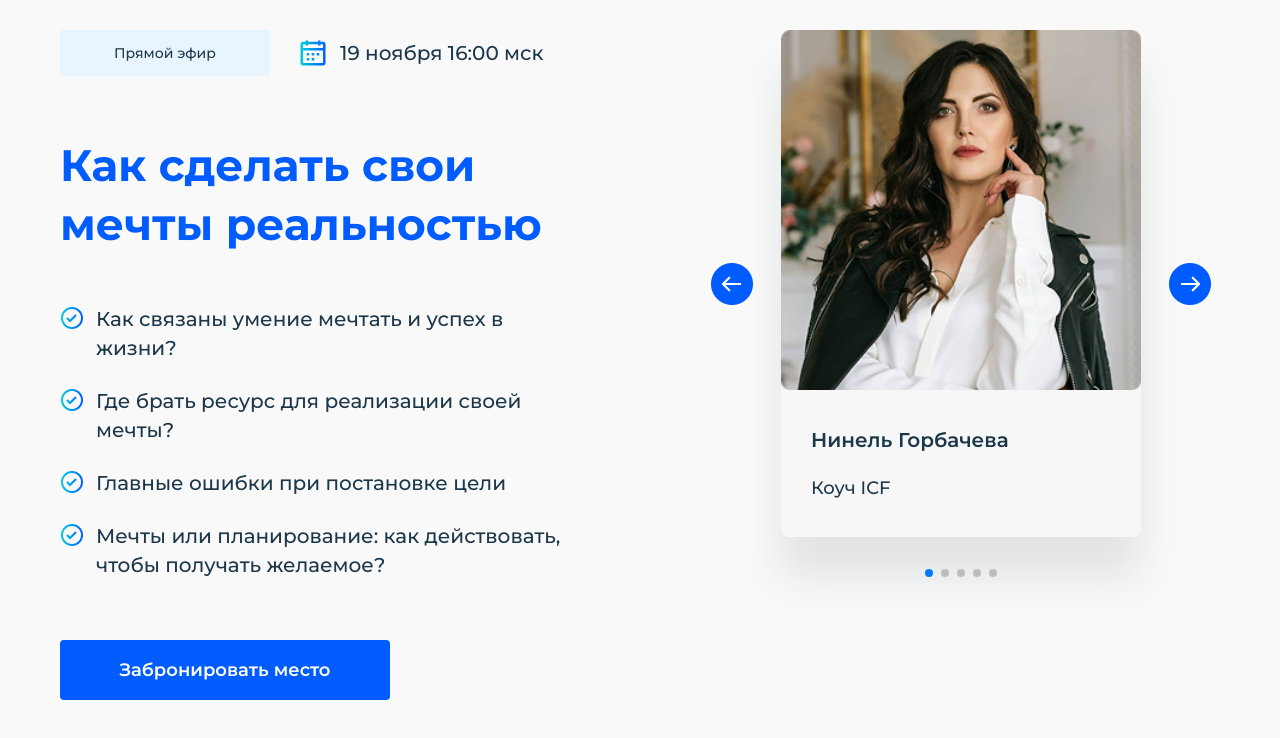
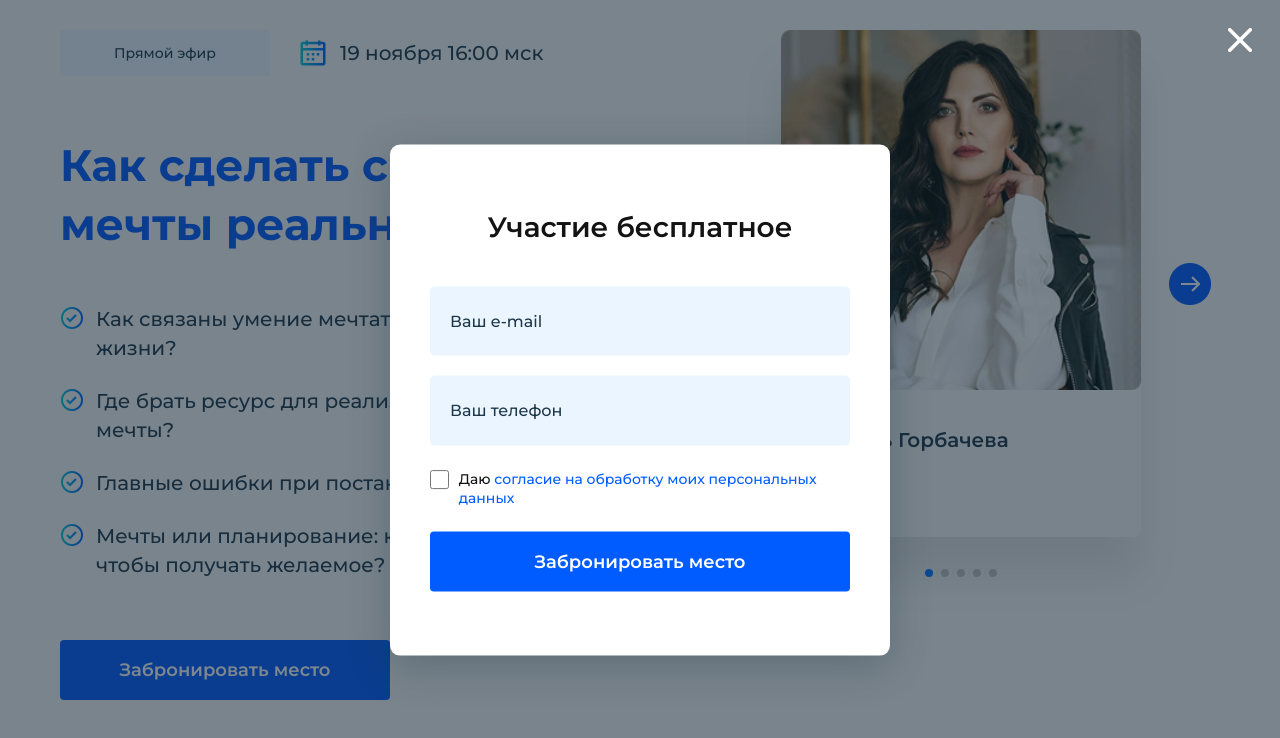
Before and after one commit to fire8327/EdPro, a website: page index.html in a window 1280 px wide. Both pictures are taken after a click on the button "Забронировать место". Shown: the part 193-931 px from the top of the page. Drawn offline with nearby package versions, Linux system fonts and the light colour scheme.

Commit message:
add pop-up

```diff
--- a/Assets/JS/main.js
+++ b/Assets/JS/main.js
@@ -1,3 +1,4 @@
+/* slider */
 const mainSwiper = new Swiper('.mainSwiper', {
     loop: true,
     slidesPerView: 1,
@@ -11,3 +12,17 @@ const mainSwiper = new Swiper('.mainSwiper', {
         prevEl: '.prev-swiper',
     }
 });
+
+
+/* modal */
+$('#openModal').on('click', () => {
+    $('#modal-bg').removeClass('hidden');
+    $('#modal').removeClass('-translate-y-[1000px]');
+    $('#modal').addClass('top-1/2 -translate-y-1/2');
+});
+
+$('#modal-bg').on('click', () => {
+    $('#modal-bg').addClass('hidden');
+    $('#modal').addClass('-translate-y-[1000px]');
+    $('#modal').removeClass('top-1/2 -translate-y-1/2');
+});
--- a/index.html
+++ b/index.html
@@ -83,7 +83,7 @@
                         </div>
                     </div>
                 </div>
-                <button class="flex items-center justify-center bg-[#005CFF] text-white text-base md:text-lg font-semibold leading-[145%] rounded-[4px] w-full lg:w-[330px] h-[60px]">Забронировать место</button>
+                <button id="openModal" class="cursor-pointer flex items-center justify-center bg-[#005CFF] text-white text-base md:text-lg font-semibold leading-[145%] rounded-[4px] w-full lg:w-[330px] h-[60px]">Забронировать место</button>
             </div>
             <div class="w-full flex flex-col gap-6 lg:gap-5 items-center">
                 <div class="flex items-center gap-7">
@@ -125,8 +125,30 @@
                 <div class="pagination-swiper !w-fit"></div>
             </div>
         </div>
+        <div id="modal-bg" class="hidden fixed inset-0 bg-[#1326338C] z-[4] p-2.5 md:p-7">
+            <button class="cursor-pointer flex ml-auto">
+                <img src="Assets/Images/icons/close.png" alt="close" class="w-5 h-5 md:w-6 md:h-6">
+            </button>
+        </div>
+        <div id="modal" class="transition-all duration-500 py-11 px-5 md:py-16 md:px-10 fixed -translate-y-[1000px] left-1/2 -translate-x-1/2 z-[5] w-[calc(100vw-20px)] md:w-[500px] bg-white rounded-[10px] shadow-[0px_10px_40px_0px_#1C37494D]">
+            <div class="grow flex flex-col gap-7 md:gap-10">
+                <p class="text-center font-semibold leading-[135%] text-xl md:text-[28px]">Участие бесплатное</p>
+                <div class="flex flex-col gap-6">
+                    <div class="flex flex-col gap-5">
+                        <input type="email" placeholder="Ваш e-mail" class="focus:outline-none px-5 py-5 md:py-6 font-medium leading-[135%] text-base rounded-[5px] bg-[#EBF5FF] placeholder:text-[#1C3749]">
+                        <input type="text" placeholder="Ваш телефон" class="focus:outline-none px-5 py-5 md:py-6 font-medium leading-[135%] text-base rounded-[5px] bg-[#EBF5FF] placeholder:text-[#1C3749]">
+                    </div>
+                    <label class="flex items-start gap-2.5">
+                        <input type="checkbox" class="w-5 h-5">
+                        <span class="font-medium leading-[135%] text-sm">Даю <a href="#" class="text-[#005CFF]">согласие на обработку моих персональных данных</a></span>
+                    </label>
+                    <button class="cursor-pointer flex items-center justify-center bg-[#005CFF] text-white text-base md:text-lg font-semibold leading-[145%] rounded-[4px] w-full h-[60px]">Забронировать место</button>
+                </div>
+            </div>
+        </div>
     </main>
 
+    <script src="https://code.jquery.com/jquery-3.7.1.min.js" integrity="sha256-/JqT3SQfawRcv/BIHPThkBvs0OEvtFFmqPF/lYI/Cxo=" crossorigin="anonymous"></script>
     <script src="https://cdn.jsdelivr.net/npm/swiper@11/swiper-bundle.min.js"></script>
     <script src="Assets/JS/main.js"></script>
 </body>
```
Also changed, not shown: Assets/CSS/main.css, Assets/Images/icons/close.png (added).
